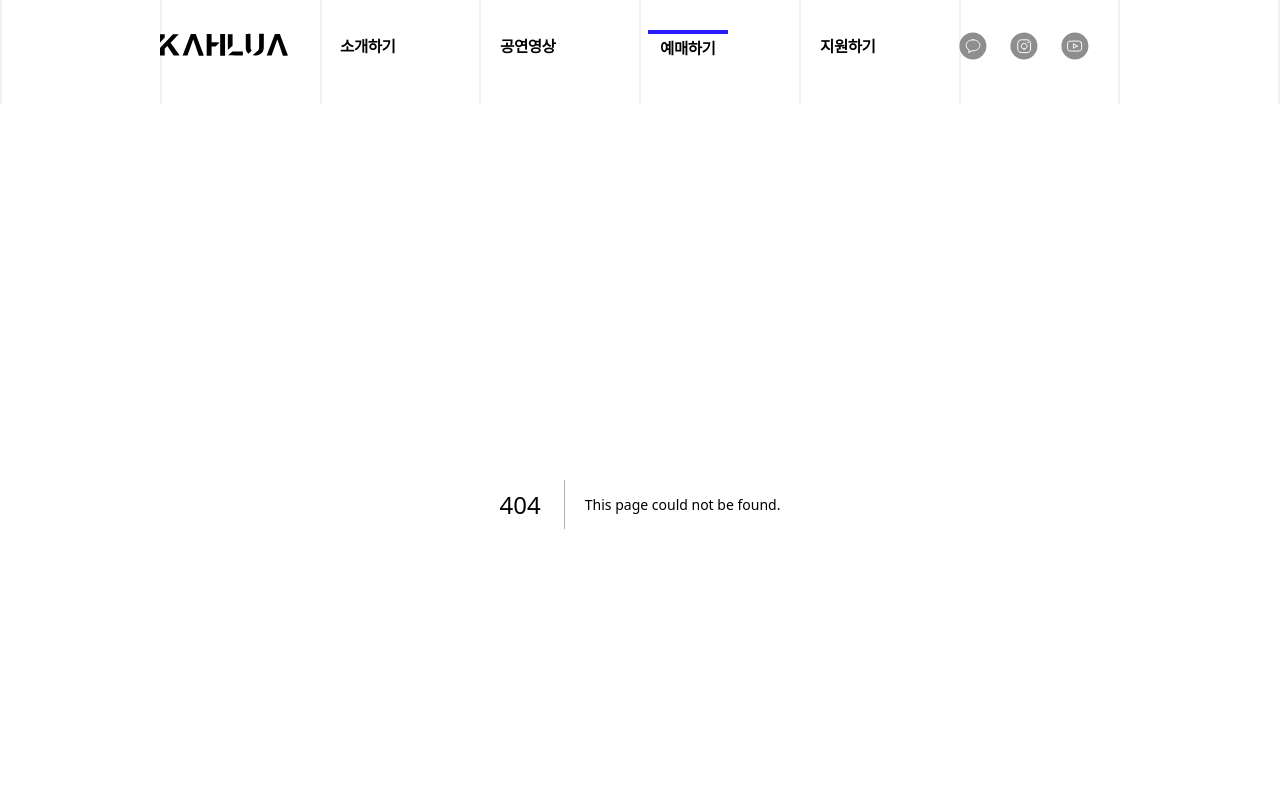
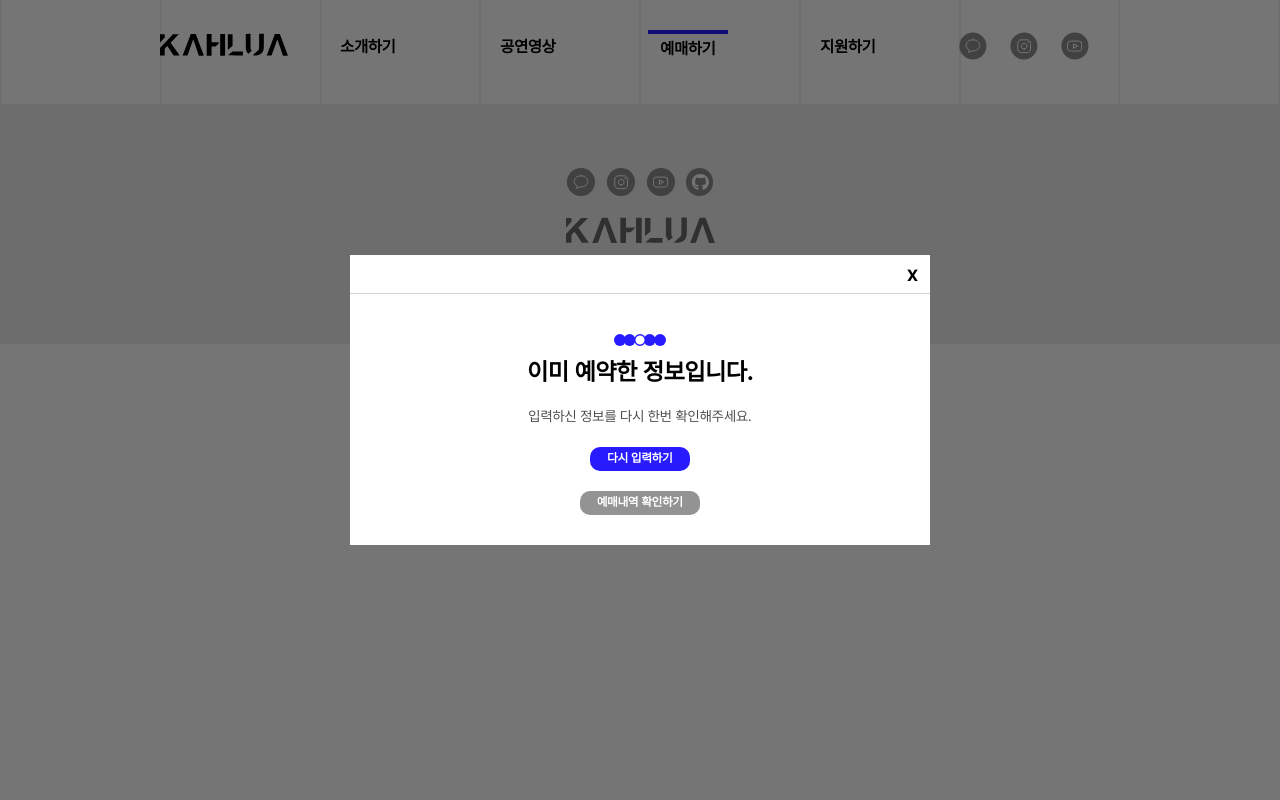
Before and after one commit to yumzen/Homepage_FE_20th, a Next.js app in the folder homepage/: page /tickets/freshman_ticket/error_modal in a window 1280 px wide. Before the commit this address had no page. Shown: the top 800 px of the page. Built offline with nearby package versions, Linux system fonts and the light colour scheme.

Commit message:
Feat: 신입생 중복 에러 모달창

```diff
--- /dev/null
+++ b/homepage/src/pages/tickets/freshman_ticket/error_modal.tsx
@@ -0,0 +1,52 @@
+import { useEffect, useState } from "react";
+import Image from "next/image";
+import Link from "next/link";
+
+const error_modal = () => {
+    const [isClose, setIsClose] = useState(false);
+
+
+    const handleIsClose = () => {
+        setIsClose(true);
+    };
+
+    const handleOverlayClick = (
+        event: React.MouseEvent<HTMLDivElement, MouseEvent>
+    ) => {
+        if (event.target === event.currentTarget) {
+        handleIsClose();
+        }
+    };
+
+    const handleKeyPress = (event: KeyboardEvent) => {
+        if (event.key === "Escape") {
+        handleIsClose();
+        }
+    };
+
+    useEffect(() => {
+        document.addEventListener("keydown", handleKeyPress);
+        return () => {
+        document.removeEventListener("keydown", handleKeyPress);
+        };
+    }, []);
+    return !isClose ? (
+        <div onClick={handleOverlayClick} className= "fixed z-50 top-0 left-0 right-0 bottom-0 bg-[#0000008a] flex justify-center items-center">
+            <div className="font-['pretendard'] w-[580px] h-[290px] bg-[#FFF] flex-shrink-0 fixed z-20">
+                <button onClick={handleIsClose} className="ml-[544px] w-[36px] h-[38px] flex-col items-center flex justify-center text-[20px] font-[700]">x</button>
+                <div className="w-[100%] h-[1px] bg-[#D3D3D3]"/>
+                <div className="flex flex-col items-center text-center content-center mt-[40px] leading-normal">
+                    <Image src="/assets/images/tickets/divider_medium.svg" alt="ticket" width={52} height={12}/>
+                    <p className="font-[700] mt-[12px] text-[24px] leading-[28px]">이미 예약한 정보입니다.</p>
+                    <p className="mt-[20px] font-[500] text-[14px] laeding-[21px] text-[#4A4A4A]">입력하신 정보를 다시 한번 확인해주세요.</p>
+                    <button onClick={() => window.location.reload()}  className="mt-[20px] felx items-center w-[100px] h-[24px] justify-center rounded-[10px] bg-[#281CFF] text-[white]  text-[12px] font-[700] leading-[17px] text-center">다시 입력하기</button>
+                    <Link href="freshman_ticket/delete">
+                    <button className="mt-[20px] felx items-center w-[120px] h-[24px] justify-center rounded-[10px] bg-[#939393] text-[white]  text-[12px] font-[700] leading-[17px] text-center">예매내역 확인하기</button>
+                    </Link>
+                </div>
+                </div>
+        </div>
+    ): null;
+};
+
+export default error_modal;
```
